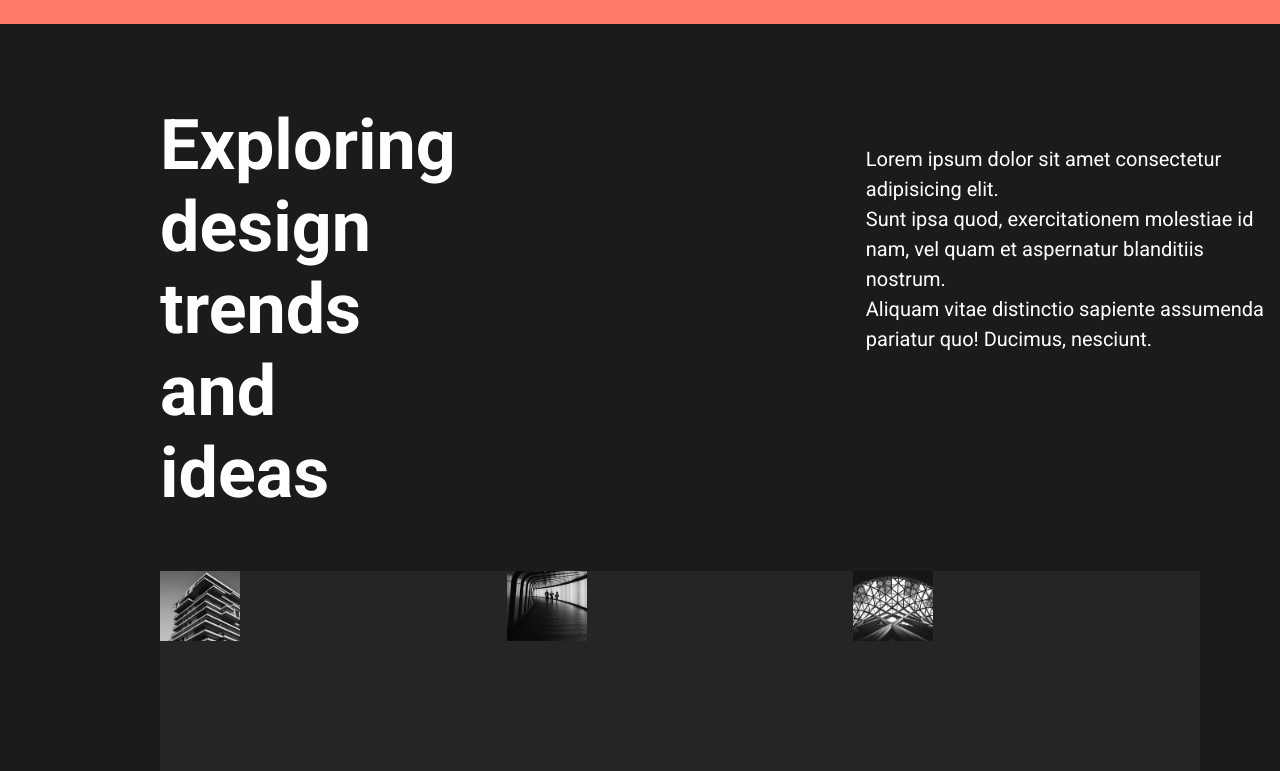
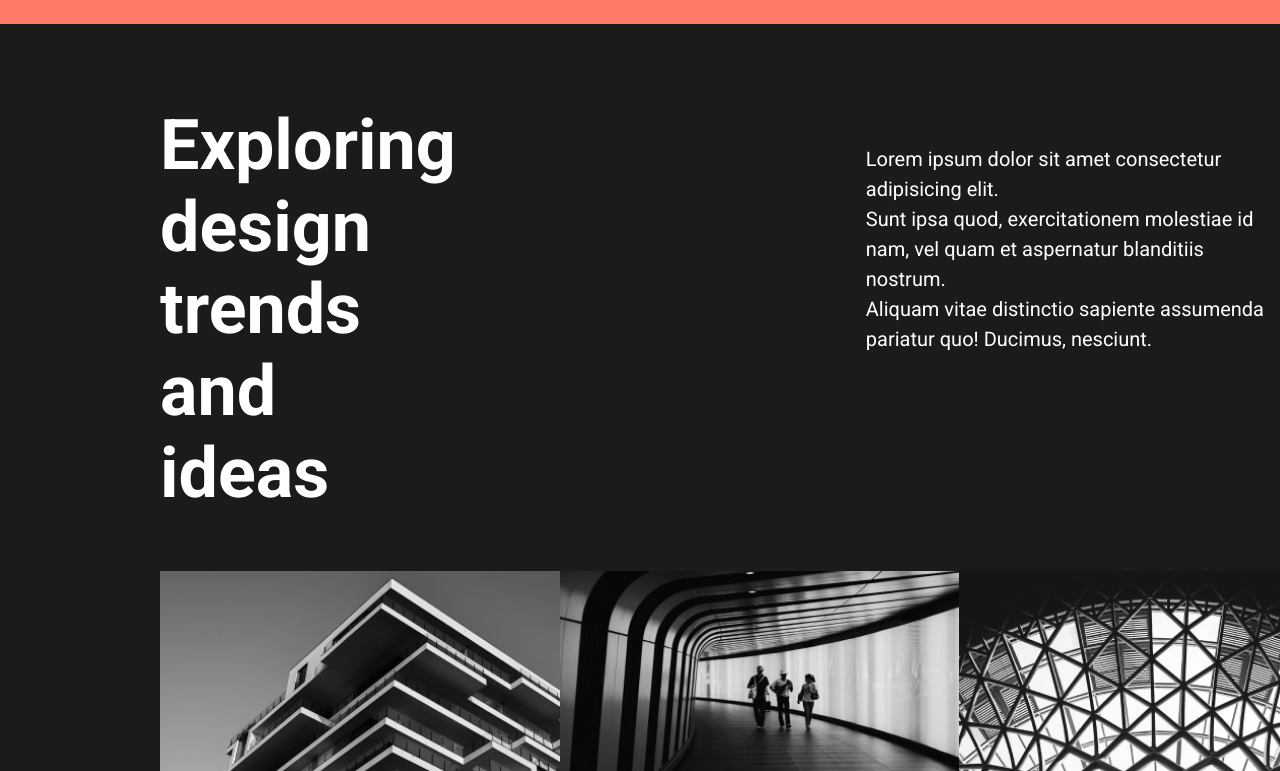
Before and after one commit to gabrieljcoutinho/Projeto-Archi-Firm, a React (Create React App) app: page / in a window 1280 px wide. Shown: the part 3692-4463 px from the top of the page. Built offline with nearby package versions, Linux system fonts and the light colour scheme.

Commit message:
imgs tamnho arrumando

```diff
--- a/src/Css/Desgnerideas.css
+++ b/src/Css/Desgnerideas.css
@@ -46,5 +46,5 @@
 }
 
 .divs img {
-    height: 70px;
+    height: 350px;
 }
```
